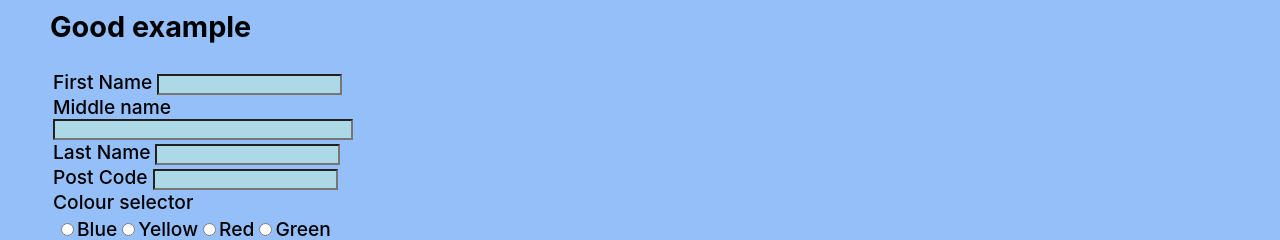
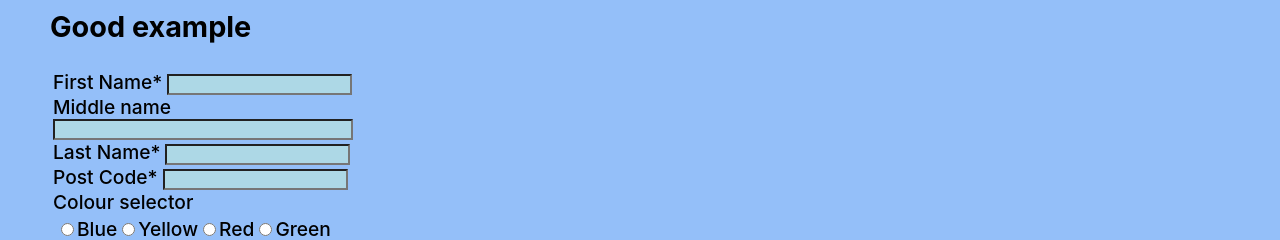
Before and after one commit to fstorm/websitefromhell, a React app: page / in a window 1280 px wide. Shown: the part 336-576 px from the top of the page. Built offline with nearby package versions, Linux system fonts and the light colour scheme.

Commit message:
removed useless attribute, demostrated correct behaviour for middle name field

```diff
--- a/src/FormGood.js
+++ b/src/FormGood.js
@@ -6,23 +6,24 @@ import Input from "./components/Input";
 const formGood = () => {
   return (
     <div className='form__elements-wrapper'>
-      <FormElement className='form__element' labelText='First Name' ariaHidden={true}>
+      <FormElement className='form__element' labelText='First Name*'>
         <Input ariaLabel='First Name' type='text' name='' required={true}/>
       </FormElement>
-      <label for='middle_name' aria-hidden="true">Middle name</label>
-      <input id='middle_name'/>
-      <FormElement className='form__element' labelText='Last Name'>
+      <label id='middle_name' aria-hidden="true">Middle name</label>
+      <input aria-labelledby='middle_name'/>
+      <FormElement className='form__element' labelText='Last Name*'>
         <Input ariaLabel='Last Name' type='text' name='' required={true}/>
       </FormElement>
-      <FormElement className='form__element' labelText='Post Code'>
+      <FormElement className='form__element' labelText='Post Code*'>
         <Input ariaLabel='Post Code' type='text' name='' required={true}/>
       </FormElement>
       <label id="radio_label">Colour selector</label>
       <div className='radiobutton-group' role='radiogroup' aria-labelledby="radio_label">
-        <input id="radio--blue" type='radio' value='blue' name='color-radio'/>
-        <label for='radio--blue'>Blue</label>
-        <input id="radio--yellow" type='radio' value='yellow' name='color-radio'/>
-        <label for='radio--yellow'>Yellow</label>
+        <label ><input id="radio--blue" type='radio' name='color-radio'/>Blue</label>
+
+
+        <input aria-labelledby="radio--yellow" type='radio' name='color-radio'/>
+        <label id='radio--yellow'>Yellow</label>
         <input id="radio--red" type='radio' value='red' name='color-radio'/>
         <label for='radio--red'>Red</label>
         <input id="radio--green" type='radio' value='green' name='color-radio'/>
--- a/src/components/FormElement.js
+++ b/src/components/FormElement.js
@@ -3,7 +3,7 @@ import '../FormGood.scss';
 
 const FormElement = (props) => {
   return (
-    <label className={props.className} aria-hidden={props.ariaHidden}>{props.labelText}
+    <label className={props.className}>{props.labelText}
       {props.children}
     </label>
   )
```
